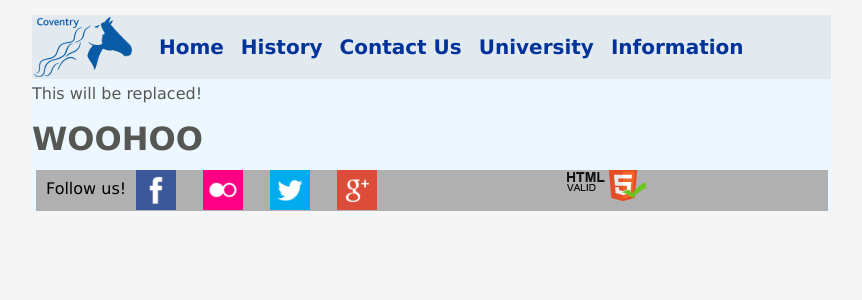
After one commit to harisled/205cde, a Python web app: template 205ledakist/templates/base.html in a window 1280 px wide. The commit adds this page. Shown: the top 300 px of the page, without its empty margins (208-1070 px from the left). Run offline with Jinja, Linux system fonts and the light colour scheme; the template is opened without the code that fills it, so the values that code supplies are empty; some libraries are stand-ins or nearby versions; some web fonts are replaced.

Commit message:
first major upgrade to gapps

```diff
--- a/style.css
+++ b/205ledakist/static/style.css
@@ -52,14 +52,32 @@ nav{
     width: 100%;
 */
 }
-#foo {
+#footer {
     color:black;
     margin-left: auto;
     margin-right: auto;
     width: 99%;
     background-color: #B0B0B0;
     align-items: center;
+    text-align: center;
 }
+
+#footer a:link, #footer a:visited {
+	margin-right: 20px;
+	}
+
+#footer ul {
+    margin-left:10px;
+    float:left;
+}
+#footer ul li{
+    display: inline-block;
+    list-style-type: none;
+}
+#footer ul li img{
+    height:40px;
+}
+
 nav{
     height:64px;
 }
@@ -83,23 +101,7 @@ nav ul {
     padding: 0;
 */
 }
-footer {
-	text-align: center;
-	}
-footer a:link, footer a:visited {
-	margin-right: 20px;
-	}
-footer ul {
-    margin-left:10px;
-    float:left;
-}
-footer ul li{
-    display: inline-block;
-    list-style-type: none;
-}
-footer ul li img{
-    height:40px;
-}
+
 ul {
     font-size: 20px;
     font-weight: bold;
--- /dev/null
+++ b/205ledakist/templates/base.html
@@ -0,0 +1,27 @@
+<!DOCTYPE html>
+<html lang="en">
+    <head>
+      {% block head %}
+        <meta charset="utf-8">
+        <link rel="stylesheet" type="text/css" href="/static/style.css" />
+        <title>{% block title %}{% endblock %} - Discover Coventry</title>
+
+        <meta name="description" content="Discover the city of Coventry! A simple guide to the city. Created on 2014.">
+        <script src="http://code.jquery.com/jquery-1.10.2.js"></script>
+        <script src="http://code.jquery.com/ui/1.11.2/jquery-ui.js"></script>
+      {% endblock %}
+    </head>
+
+    <body>
+      <div id="page">
+
+      {% include 'header.html' %}
+      {% include 'content.html' %}
+      {% if True %}
+      <h1>WOOHOO</h1>
+      {% endif %}
+      {% include 'footer.html' %}
+
+    </div>
+    </body>
+</html>
--- /dev/null
+++ b/205ledakist/templates/content.html
@@ -0,0 +1,6 @@
+<div id="content">
+
+  {% block bodycontent %}
+      This will be replaced!
+  {% endblock %}
+</div>
--- /dev/null
+++ b/205ledakist/templates/footer.html
@@ -0,0 +1,13 @@
+<div id="footer">
+  {% block footer %}
+    <p style="line-height:38px;float:left;margin-left:10px;">Follow us!</p>
+        <ul>
+            <li><a href="http://www.facebook.com/covguide" target="_blank"><img src="/static/fb.png" alt="Facebook button"></a></li>
+            <li><a href="http://www.flickr.com/covguide" target="_blank"><img src="/static/flickr.png" alt="Flickr button"></a></li>
+            <li><a href="http://www.twitter.com/covguide" target="_blank"><img src="/static/twitter.png" alt="Twitter button"></a></li>
+            <li><a href="http://plus.google.com/+covguide" target="_blank"><img src="/static/gplus.png" alt="Google Plus button"></a></li>
+        </ul>
+    <a  href="http://validator.w3.org/check?uri=referer" target="_blank" ><img src="/static/html5_valid.png" alt="the html5 valid logo"> </a>
+  {% endblock %}
+
+</div>
--- /dev/null
+++ b/205ledakist/templates/header.html
@@ -0,0 +1,18 @@
+    <header>
+      {% block header %}
+        <div id="logo" itemscope itemtype="http://schema.org/City">
+            <img itemprop="logo" src="/static/covlogo2.png" alt="Coventry City Logo" />
+        </div>
+        <nav>
+            <div id="floater"></div>
+            <div id="navigation">
+                <ul>
+                    <li><a href="/">Home</a></li>
+                    <li><a href="/history">History</a></li>
+                    <li><a href="/contact">Contact Us</a></li>
+                    <li><a href="/university">University</a></li>
+                    <li><a href="/info">Information</a></li>
+                </ul>
+            </div>
+        </nav>
+    {% endblock %}</header>
```
Also changed, not shown: 205ledakist/app.yaml (added, +22 -0 lines), 205ledakist/index.yaml (added, +11 -0 lines), 205ledakist/main.py (added, +34 -0 lines), index.html (+5 -5 lines), 205ledakist/favicon.ico (added), 205ledakist/static/covlogo2.png (renamed from covlogo2.png), 205ledakist/static/fb.png (renamed from images/fb.png), 205ledakist/static/flickr.png (renamed from images/flickr.png), 205ledakist/static/gplus.png (renamed from images/gplus.png), 205ledakist/static/html5.png (renamed from images/html5.png), 205ledakist/static/html5_valid.png (renamed from images/html5_valid.png), 205ledakist/static/twitter.png (renamed from images/twitter.png), covlogo.png (deleted), skeleton.html (line endings or trailing spaces), 1 other file.
